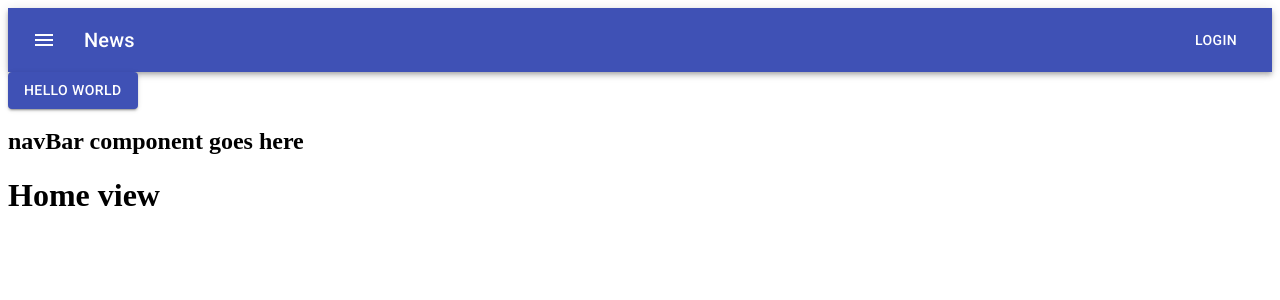
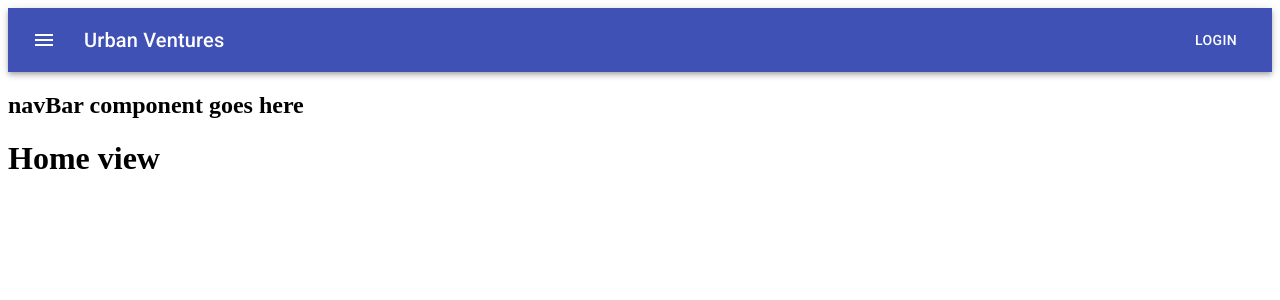
Before and after one commit to tristangrovender/urban-ventures, a React (Create React App) app in the folder urban-ventures-project/: page / in a window 1280 px wide. Shown: the top 300 px of the page. Built offline with nearby package versions, Linux system fonts and the light colour scheme.

Commit message:
working with material-ui

```diff
--- a/urban-ventures-project/src/components/ButtonAppBar.js
+++ b/urban-ventures-project/src/components/ButtonAppBar.js
@@ -1,4 +1,5 @@
 import React from "react";
+import { MenuItem, MenuList } from "@material-ui/core";
 import { makeStyles } from "@material-ui/core/styles";
 import AppBar from "@material-ui/core/AppBar";
 import Toolbar from "@material-ui/core/Toolbar";
@@ -33,11 +34,20 @@ export default function ButtonAppBar() {
                         aria-label="menu"
                     >
                         <MenuIcon />
+                        {/* Route here? */}
                     </IconButton>
                     <Typography variant="h6" className={classes.title}>
-                        News
+                        Urban Ventures
                     </Typography>
-                    <Button color="inherit">Login</Button>
+                    <Button
+                        color="inherit"
+                        // example event
+                        onClick={() => {
+                            console.log("onClick");
+                        }}
+                    >
+                        Login
+                    </Button>
                 </Toolbar>
             </AppBar>
         </div>
--- a/urban-ventures-project/src/views/Home.js
+++ b/urban-ventures-project/src/views/Home.js
@@ -1,13 +1,8 @@
 import React from "react";
-
-import Button from "@material-ui/core/Button";
 
 function Home() {
     return (
         <div className="home">
-            <Button variant="contained" color="primary">
-                Hello World
-            </Button>
             <h2>navBar component goes here</h2>
             <h1>Home view</h1>
         </div>
```
